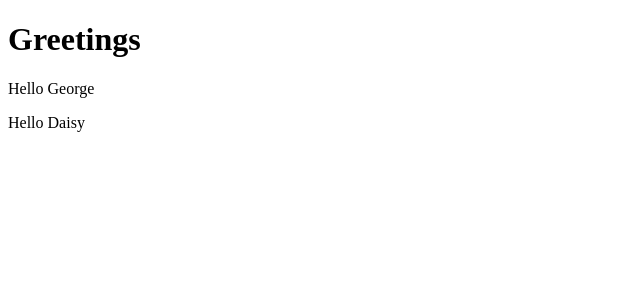
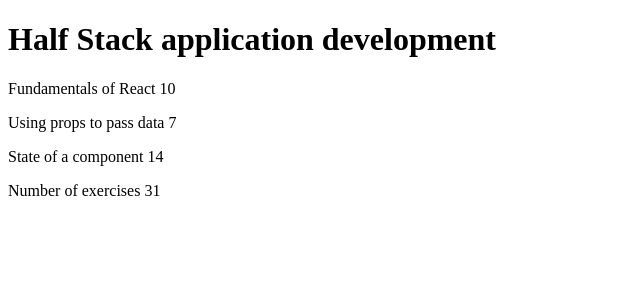
Before and after one commit to Santiagus/fullstackopen, a React (Vite) app in the folder part1/: page / in a window 1280 px wide. Shown: the top 300 px of the page, without its empty margins (0-640 px from the left). Built offline with nearby package versions, Linux system fonts and the light colour scheme.

Commit message:
feat(part1): exercises initial setup

```diff
--- a/part1/src/App.jsx
+++ b/part1/src/App.jsx
@@ -1,17 +1,25 @@
-const Hello = (props) => {
+const App = () => {
+  const course = "Half Stack application development";
+  const part1 = "Fundamentals of React";
+  const exercises1 = 10;
+  const part2 = "Using props to pass data";
+  const exercises2 = 7;
+  const part3 = "State of a component";
+  const exercises3 = 14;
+
   return (
     <div>
-      <p>Hello {props.name}</p>
-    </div>
-  );
-};
-
-const App = () => {
-  return (
-    <div>
-      <h1>Greetings</h1>
-      <Hello name="George" />
-      <Hello name="Daisy" />
+      <h1>{course}</h1>
+      <p>
+        {part1} {exercises1}
+      </p>
+      <p>
+        {part2} {exercises2}
+      </p>
+      <p>
+        {part3} {exercises3}
+      </p>
+      <p>Number of exercises {exercises1 + exercises2 + exercises3}</p>
     </div>
   );
 };
```
